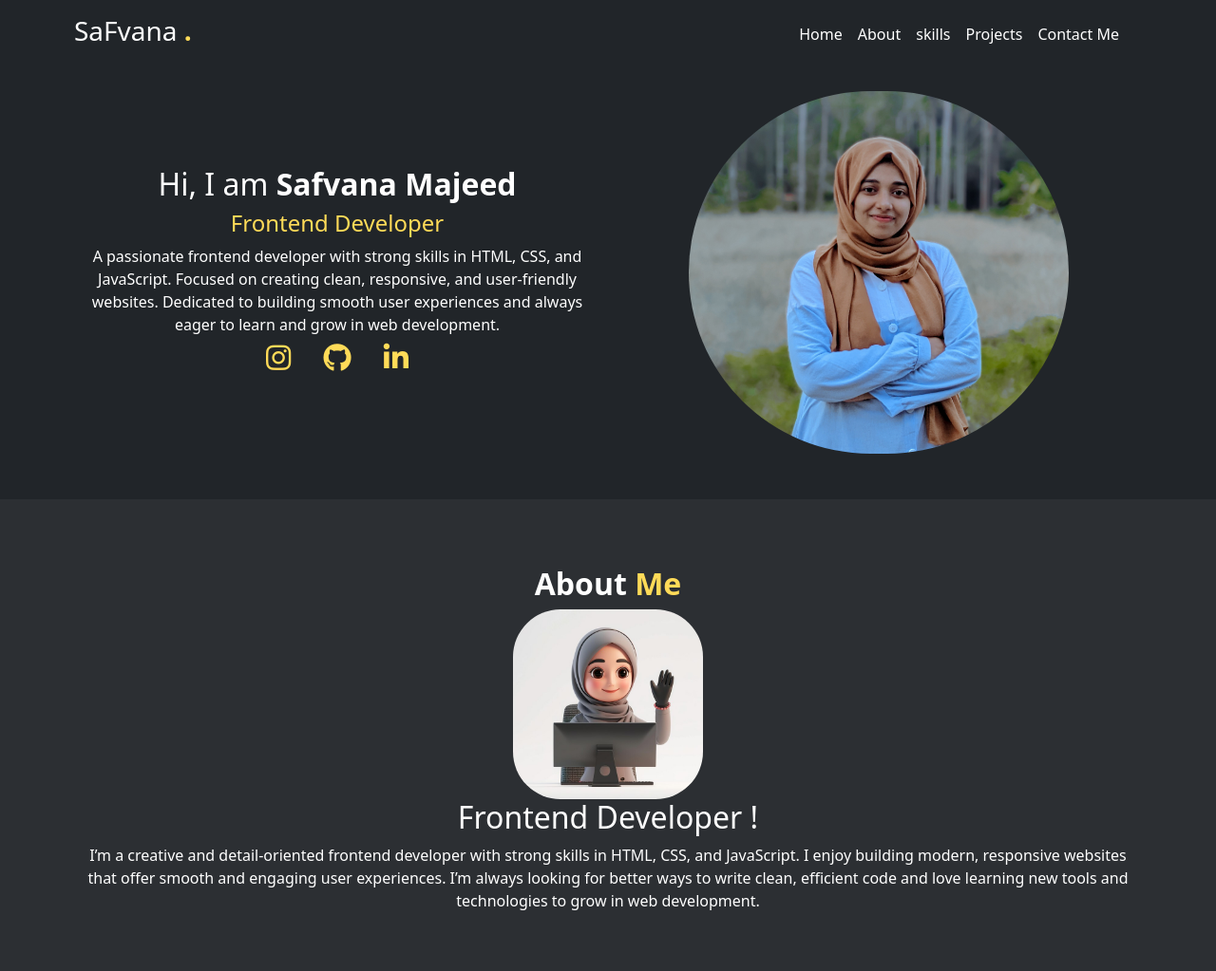
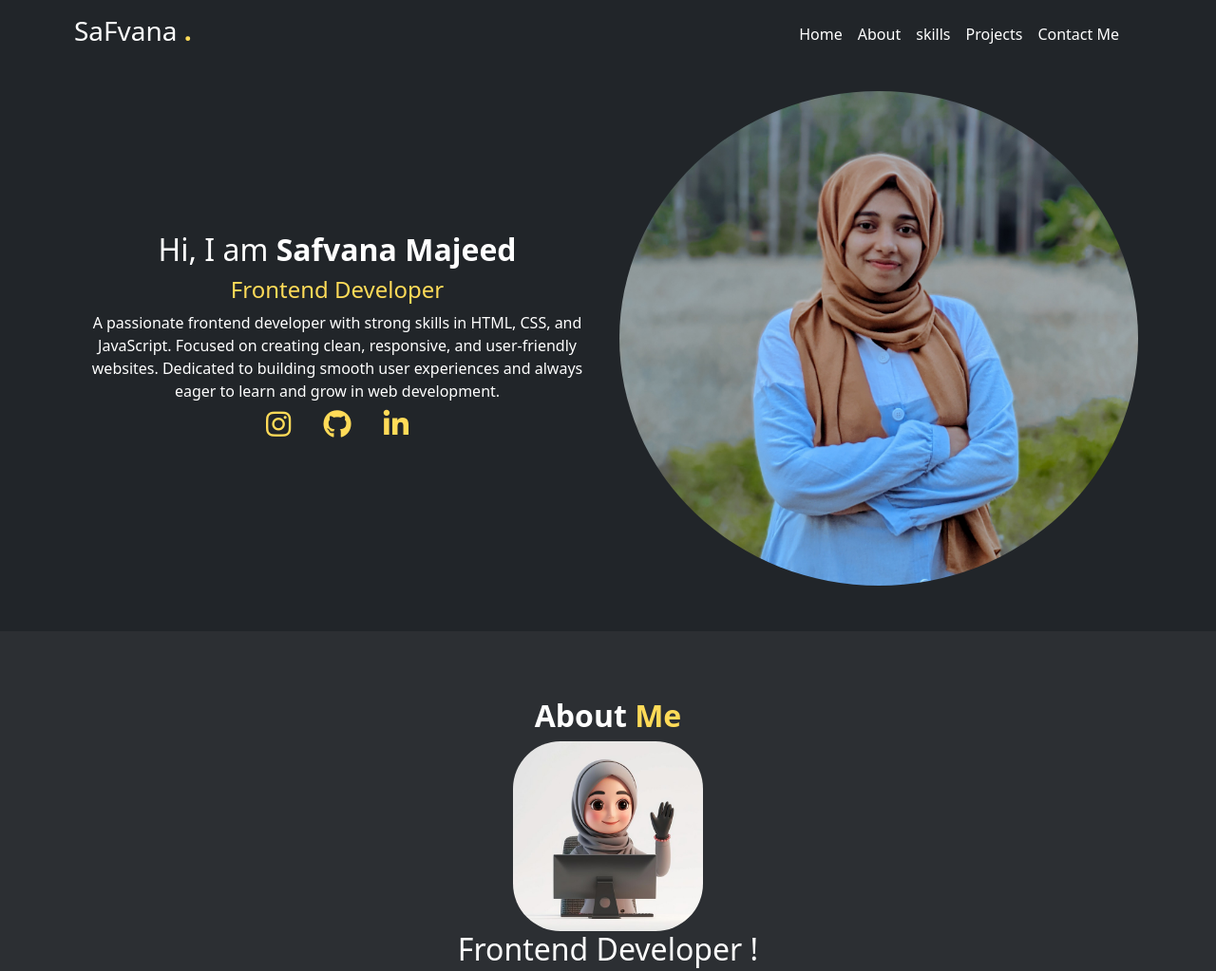
Before and after one commit to safvanamajeed/Safvana-Portfolio, a plain HTML site: page index.html in a window 1280 px wide. Shown: the top 1023 px of the page at 95% size. Drawn offline with nearby package versions, Linux system fonts and the light colour scheme.

Commit message:
initial commit

```diff
--- a/style.css
+++ b/style.css
@@ -1,5 +1,6 @@
 body{
-    overflow-x: hidden;
+    overflow: none;
+    background-color: #2C2F33;
 }
 header{
 
@@ -16,6 +17,12 @@ header{
     /* padding: 50px; */
 
 }
+section,
+header,
+footer {
+    width: 100vw;
+    box-sizing: border-box;
+}
 
 .container h3,h3{
     display: inline;
@@ -25,9 +32,13 @@ header{
     display: flex;
     justify-content: flex-end;
 }
-.img{
-    width: 400px;
-    border-radius: 200px;
+.img {
+    max-width: 100%;
+    width: 100%;
+    height: auto;
+    border-radius: 50%;
+    display: block;
+    margin: 0 auto;
 }
 .social-icon{
     color: #FFDB58;
@@ -46,6 +57,7 @@ header{
     justify-content: center;
     text-align: center;
     padding: 70px;
+    width: 100%;
     background:#2C2F33;
 }
 
```
